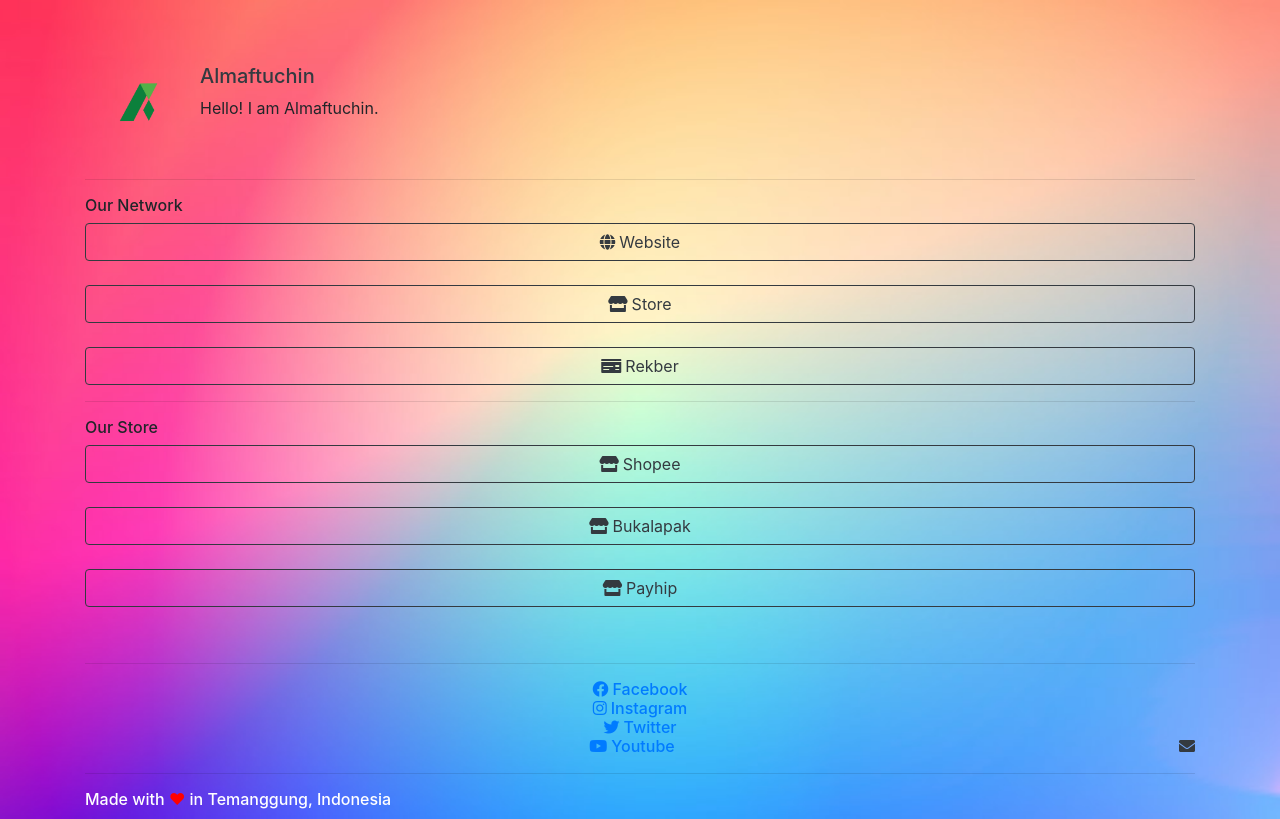
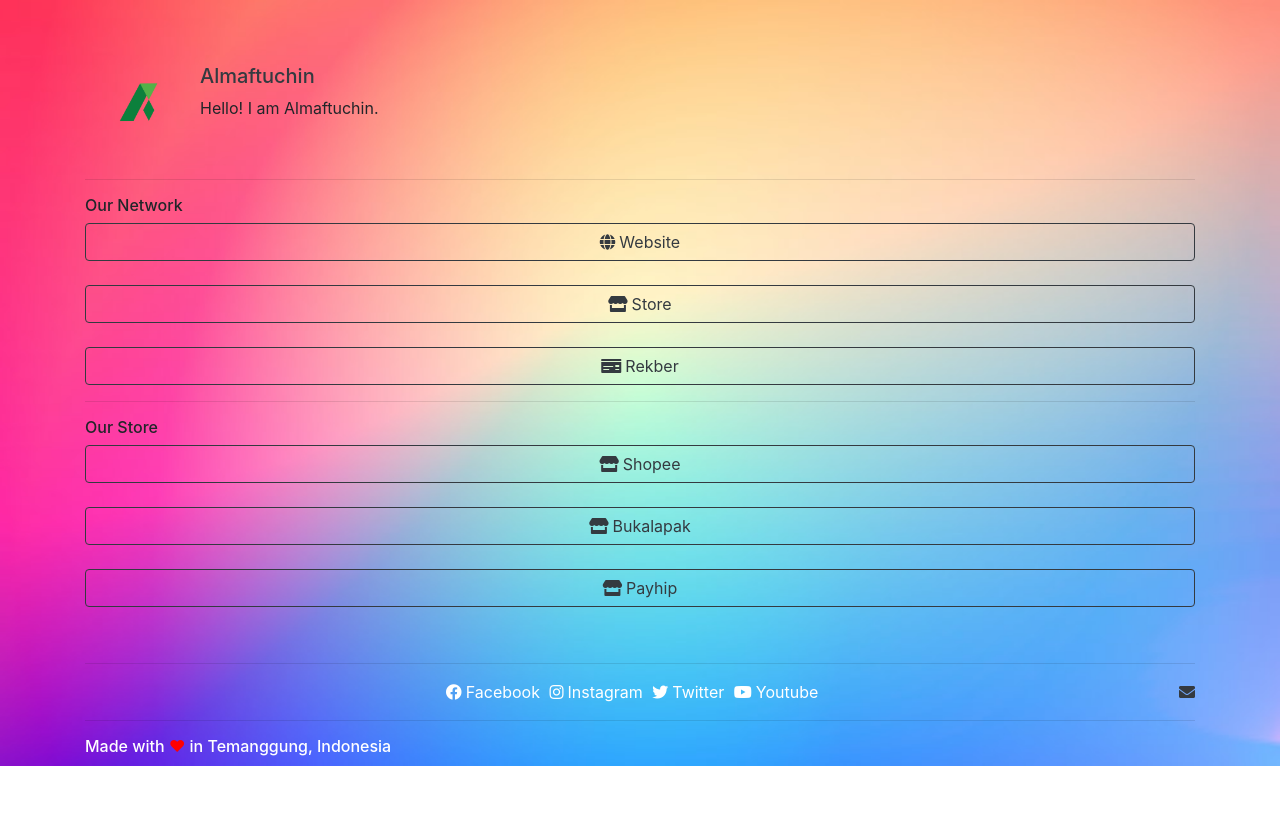
Before and after one commit to Almaftuchin-Inc/Almaftuchin_Link, a plain HTML site: page index.html in a window 1280 px wide. Drawn offline with Linux system fonts and the light colour scheme.

Commit message:
Update index.html

```diff
--- a/index.html
+++ b/index.html
@@ -36,6 +36,8 @@
             margin-top: 35% !important;
             }
        }
+         .linksos a {color:#fff}
+         .soslink{padding-left:5px}
      </style>
 </head>
 <body>
@@ -68,16 +70,13 @@
   <div class="footer mt-5">
     <hr/>
 <center>
-    <h6>
-<a href="https://www.facebook.com/m.Almaftuchin" target="_blank"><i class="fab fa-facebook">&nbsp;</i>Facebook</a>
-<br>
-  <a href="https://www.instagram.com/almaftuchin" target="_blank"><i class="fab fa-instagram">&nbsp;</i>Instagram</a>
-<br>
-<a href="https://twitter.com/almaftuchin" target="_blank"><i class="fab fa-twitter">&nbsp;</i>Twitter</a>
-<br>
-<a href="https://youtube.com/almaftuchin" target="_blank"><i class="fab fa-youtube">&nbsp;</i>Youtube</a>
-<a id="email" href="mailto:me@almaftuchin.com"> <i class="fa fa-envelope"> </i> </a>
-    </h6>
+    <div class="linksos">
+<a class="soslink" href="https://www.facebook.com/m.Almaftuchin" target="_blank"><i class="fab fa-facebook">&nbsp;</i>Facebook</a>
+<a class="soslink" href="https://www.instagram.com/almaftuchin" target="_blank"><i class="fab fa-instagram">&nbsp;</i>Instagram</a>
+<a class="soslink" href="https://twitter.com/almaftuchin" target="_blank"><i class="fab fa-twitter">&nbsp;</i>Twitter</a>
+<a class="soslink" href="https://youtube.com/almaftuchin" target="_blank"><i class="fab fa-youtube">&nbsp;</i>Youtube</a>
+<a class="soslink" id="email" href="mailto:me@almaftuchin.com"> <i class="fa fa-envelope"> </i> </a>
+    </div>
 </center>
 <hr/>
       <h6 style="color:#fff">Made with <span style="color:red !important">♥</span> in Temanggung, Indonesia</h6>
```
